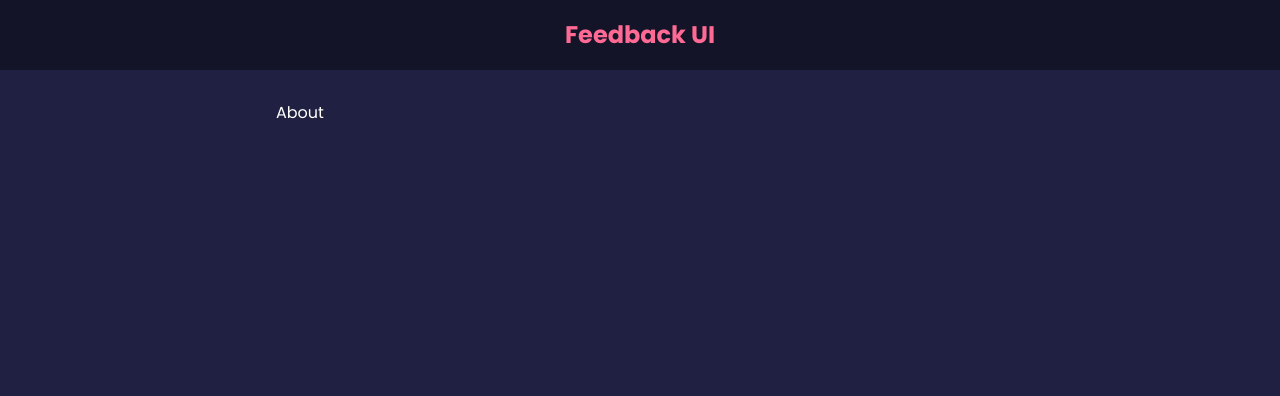
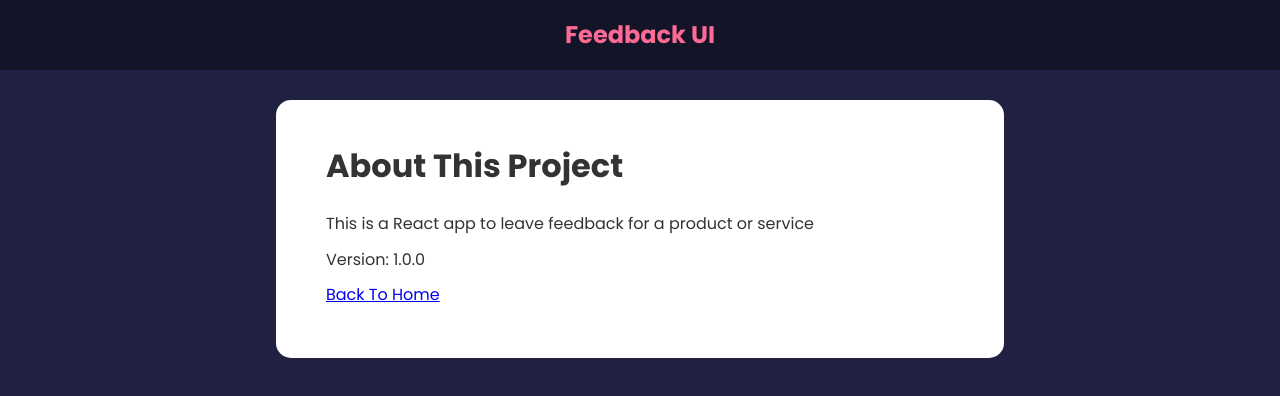
Before and after one commit to ctran0105/feedback-app, a React (Create React App) app: page /about in a window 1280 px wide. Shown: the top 396 px of the page. Built offline with nearby package versions, Linux system fonts and the light colour scheme.

Commit message:
Update about page content

```diff
--- a/src/pages/AboutPage.jsx
+++ b/src/pages/AboutPage.jsx
@@ -1,5 +1,20 @@
-function AboutPage() {
-  return <div>About</div>;
+import { Link } from "react-router-dom";
+import Card from "../components/shared/Card";
+
+function AboutPage(props) {
+  return (
+    <Card>
+      <div className="about">
+        <h1>About This Project</h1>
+        <p>This is a React app to leave feedback for a product or service</p>
+        <p>Version: 1.0.0</p>
+
+        <p>
+          <Link to="/">Back To Home</Link>
+        </p>
+      </div>
+    </Card>
+  );
 }
 
 export default AboutPage;
```
